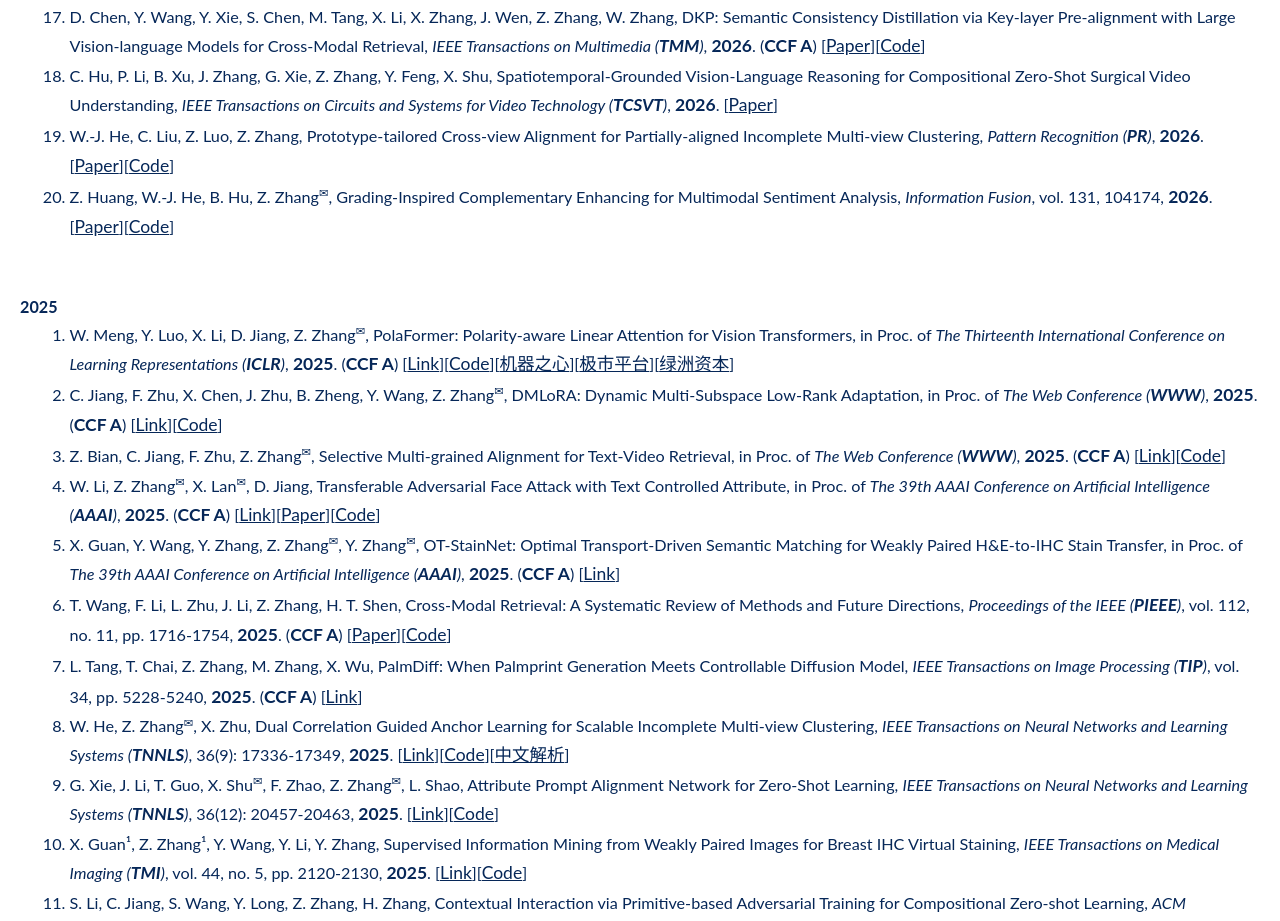
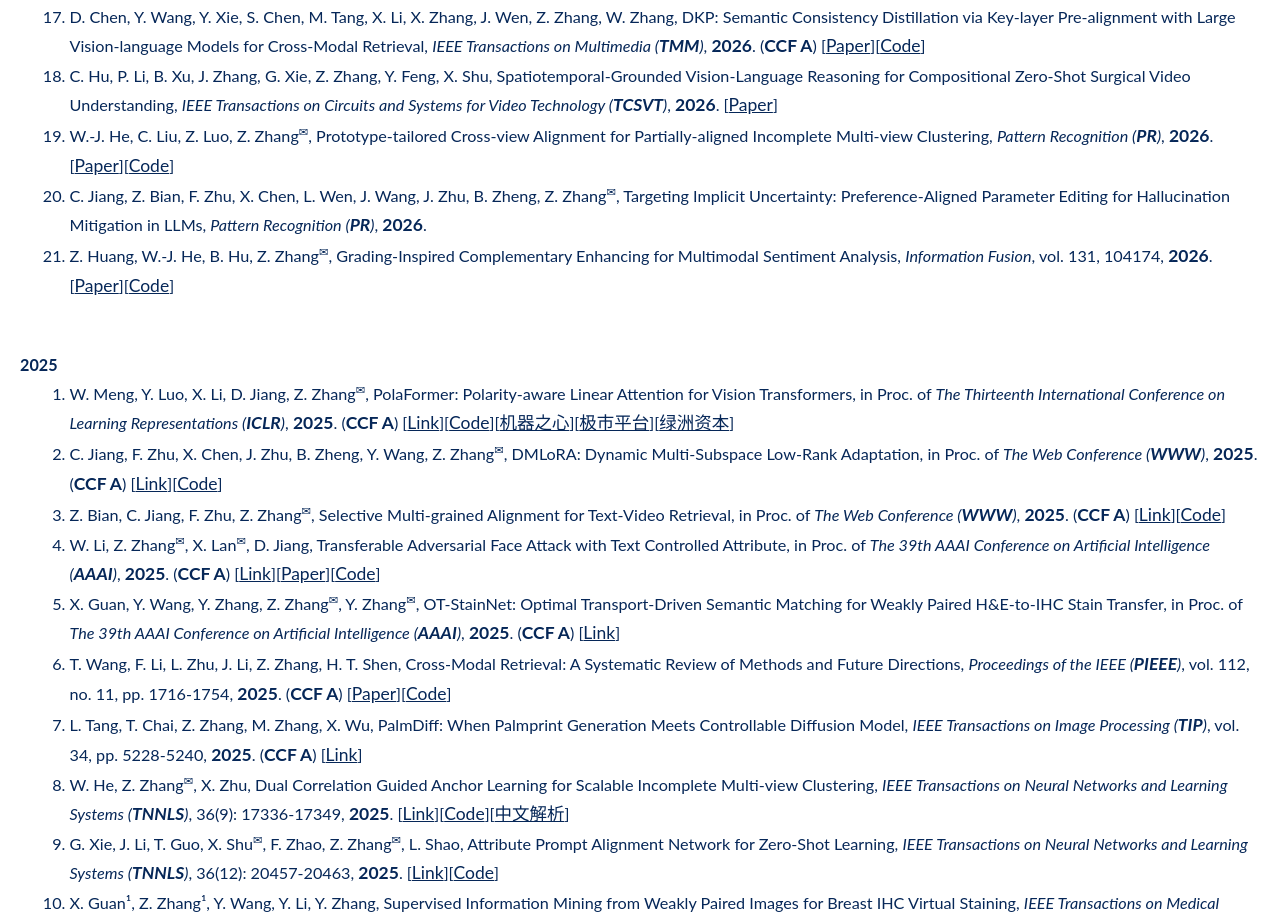
Before and after one commit to cszhengzhang/Pubdate, a plain HTML site: page index.html in a window 1280 px wide. Shown: the part 2558-3479 px from the top of the page. Drawn offline with Linux system fonts and the light colour scheme.

Commit message:
Update index.html

```diff
--- a/index.html
+++ b/index.html
@@ -117,8 +117,10 @@
 			<i>IEEE Transactions on Multimedia (<b>TMM</b>)</i>, <b>2026</b>. (<font color="Sienna"><b>CCF A</b></font>) [<a href="https://ieeexplore.ieee.org/document/11657587" target="_blank">Paper</a>][<a href="https://anonymous.4open.science/r/DKP" target="_blank">Code</a>]</li>
 		<li>C. Hu, P. Li, B. Xu, J. Zhang, G. Xie, Z. Zhang, Y. Feng, X. Shu, Spatiotemporal-Grounded Vision-Language Reasoning for Compositional Zero-Shot Surgical Video Understanding,
 			<i>IEEE Transactions on Circuits and Systems for Video Technology (<b>TCSVT</b>)</i>, <b>2026</b>. [<a href="https://ieeexplore.ieee.org/document/11670296" target="_blank">Paper</a>]</li>
-		<li>W.-J. He, C. Liu, Z. Luo, Z. Zhang, Prototype-tailored Cross-view Alignment for Partially-aligned Incomplete Multi-view Clustering,
+		<li>W.-J. He, C. Liu, Z. Luo, Z. Zhang<sup>&#9993</sup>, Prototype-tailored Cross-view Alignment for Partially-aligned Incomplete Multi-view Clustering,
 			<i>Pattern Recognition (<b>PR</b>)</i>, <b>2026</b>. [<a href="https://www.sciencedirect.com/science/article/pii/S0031320326011982" target="_blank">Paper</a>][<a href="https://github.com/WenjueHE/2026-PR-PETCAT" target="_blank">Code</a>]</li>
+		<li>C. Jiang, Z. Bian, F. Zhu, X. Chen, L. Wen, J. Wang, J. Zhu, B. Zheng, Z. Zhang<sup>&#9993</sup>, Targeting Implicit Uncertainty: Preference-Aligned Parameter Editing for Hallucination Mitigation in LLMs,
+			<i>Pattern Recognition (<b>PR</b>)</i>, <b>2026</b>. </li>
 		<li>Z. Huang, W.-J. He, B. Hu, Z. Zhang<sup>&#9993</sup>, Grading-Inspired Complementary Enhancing for Multimodal Sentiment Analysis,
 			<i>Information Fusion</i>, vol. 131, 104174, <b>2026</b>. [<a href="https://www.sciencedirect.com/science/article/abs/pii/S1566253526000539" target="_blank">Paper</a>][<a href="https://github.com/hka-7/GCEforMSA" target="_blank">Code</a>]</li>
 	</ol>
```
